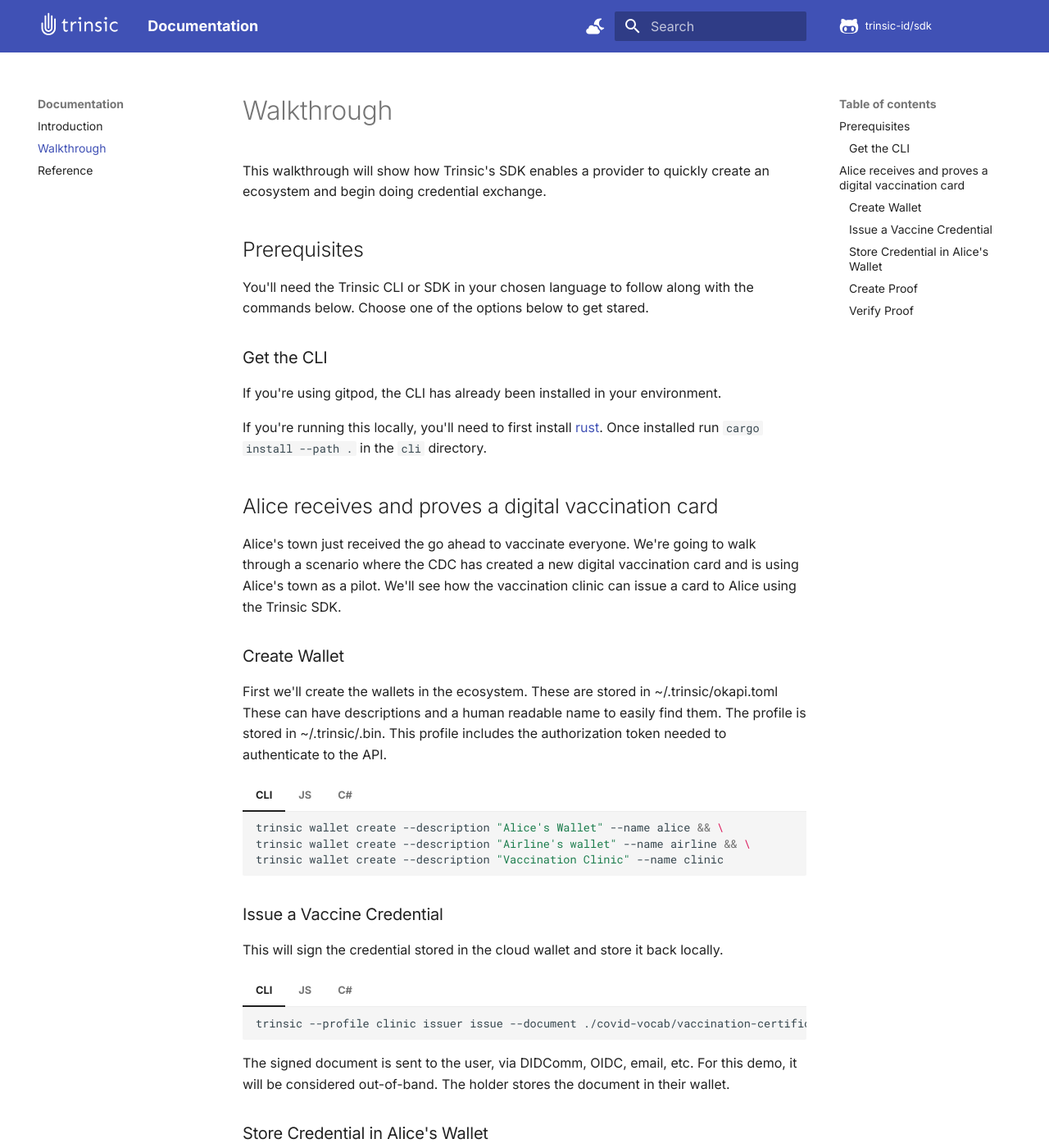
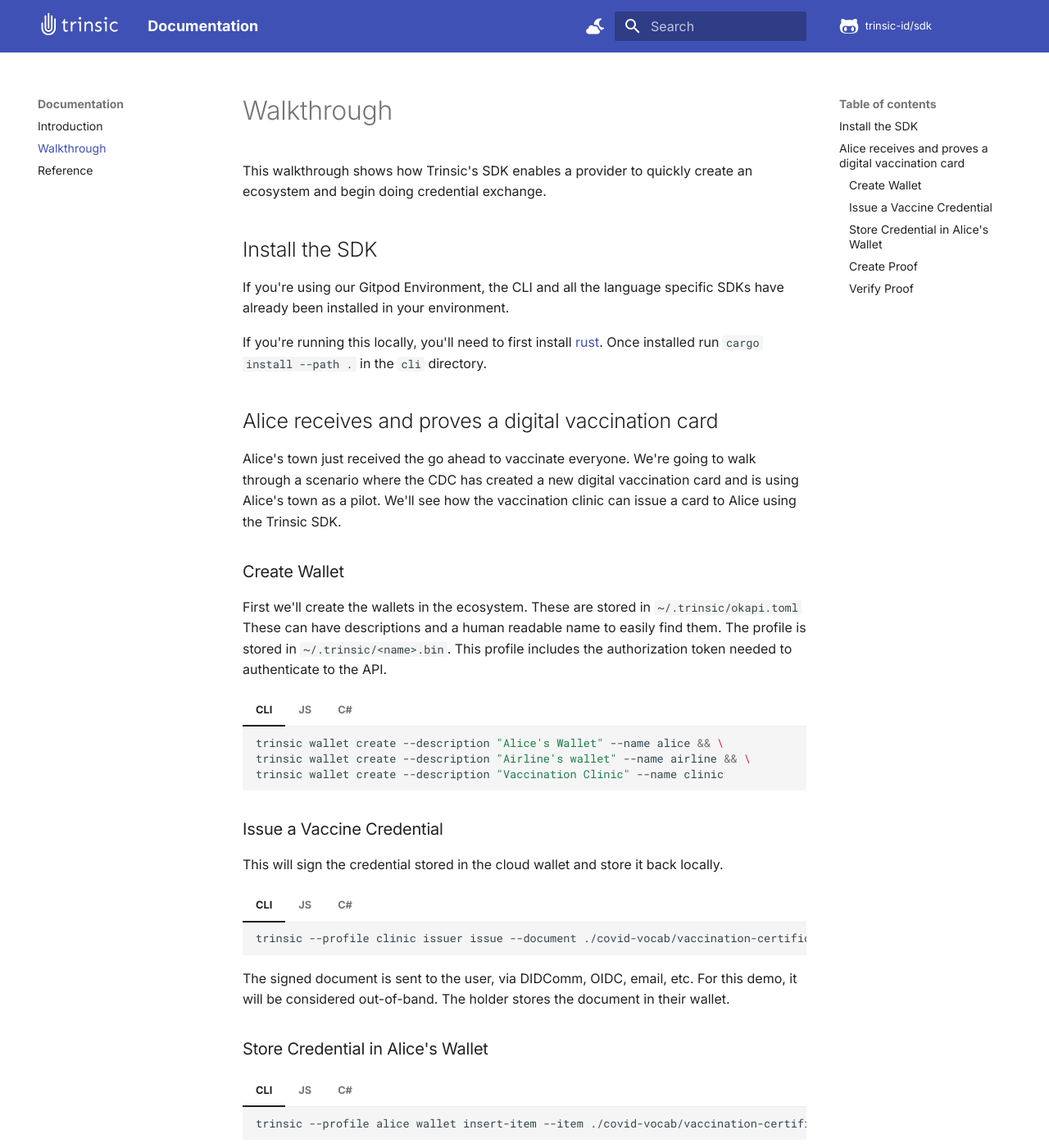
Before and after one commit to trinsic-id/v2-sdk, an MkDocs documentation site: the page built from docs/walkthrough.md, in a window 1280 px wide and 1400 px high. Shown: the whole window at 82% size. Built offline with MkDocs 1.6.1 and Material for MkDocs 9.7.7, drawn with Linux system fonts in a browser that asks for light colours; comment, search, counter and statistics services are not loaded.

```diff
--- a/docs/walkthrough.md
+++ b/docs/walkthrough.md
@@ -1,10 +1,8 @@
 # Walkthrough
-This walkthrough will show how Trinsic's SDK enables a provider to quickly create an ecosystem and begin doing credential exchange.
-## Prerequisites
-You'll need the Trinsic CLI or SDK in your chosen language to follow along with the commands below.
-Choose one of the options below to get stared.
-### Get the CLI
-If you're using gitpod, the CLI has already been installed in your environment.
+
+This walkthrough shows how Trinsic's SDK enables a provider to quickly create an ecosystem and begin doing credential exchange.
+## Install the SDK
+If you're using our Gitpod Environment, the CLI and all the language specific SDKs have already been installed in your environment.
 
 If you're running this locally, you'll need to first install [rust](https://www.rust-lang.org/tools/install). Once installed run `cargo install --path .` in the `cli` directory.
 
@@ -14,9 +12,9 @@
 We'll see how the vaccination clinic can issue a card to Alice using the Trinsic SDK.
 
 ### Create Wallet
-First we'll create the wallets in the ecosystem. These are stored in ~/.trinsic/okapi.toml
+First we'll create the wallets in the ecosystem. These are stored in `~/.trinsic/okapi.toml`
 These can have descriptions and a human readable name to easily find them.
-The profile is stored in ~/.trinsic/<alias>.bin. This profile includes the authorization token needed to authenticate to the API.
+The profile is stored in `~/.trinsic/<name>.bin`. This profile includes the authorization token needed to authenticate to the API.
 
 === "CLI"
 
```
Also changed, not shown: docs/faq.md (added, +25 -0 lines).
